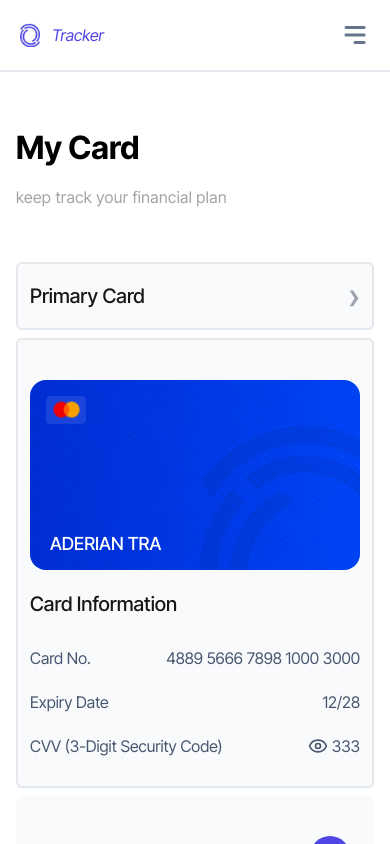
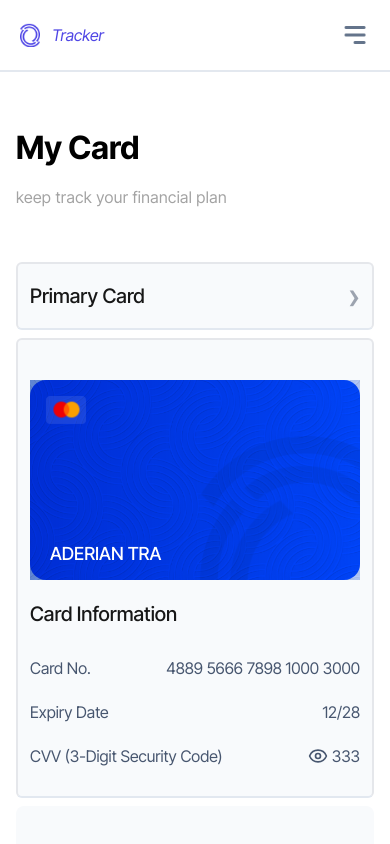
Before and after one commit to mariabh7/tracker-app, a Next.js app: page /card in a window 390 px wide. Built offline with nearby package versions, Linux system fonts and the light colour scheme.

Commit message:
Update page.jsx
card problem fixed ☺️🥳

```diff
--- a/src/app/(components)/card/page.jsx
+++ b/src/app/(components)/card/page.jsx
@@ -64,8 +64,8 @@ export default function mycard() {
               {card.map((cd) => (
                 <div className="mb-2  " key={cd.key}>
                   {/* owner's card info code */}
-                  <div className="w-fit rounded-2xl bg-[#0055ff] ">
-                    <div className="relative w-[330px] md:w-[450px] h-[190px] md:h-[200px] rounded-2xl overflow-hidden">
+                  <div className="relative w-full md:w-[450px] h-[200px] md:h-[200px] rounded-2xl bg-[#0055ff] ">
+                    <div className="overflow-hidden">
                       {/* Gradient Background */}
                       <div className="absolute inset-0 bg-gradient-to-r from-[#658ddd] to-[#91b2ff9f]  mix-blend-multiply"></div>
 
@@ -76,7 +76,7 @@ export default function mycard() {
                         <Image src={backu} width={160} alt="image" />
                       </div>
                       {/* Card owner's name  */}
-                      <span className="absolute bottom-3 left-5 text-white uppercase text-lg font-medium z-20">
+                      <span className="absolute bottom-3 left-5 text-white uppercase text-lg font-medium md:z-20">
                         {cd.name}
                       </span>
                       {/* card payment icon */}
@@ -84,7 +84,7 @@ export default function mycard() {
                         src={payment}
                         width={40}
                         alt="image"
-                        className=" absolute top-0 left-0 z-20 m-4"
+                        className=" absolute top-0 left-0 md:z-20 m-4"
                       />
                     </div>
                   </div>
```
